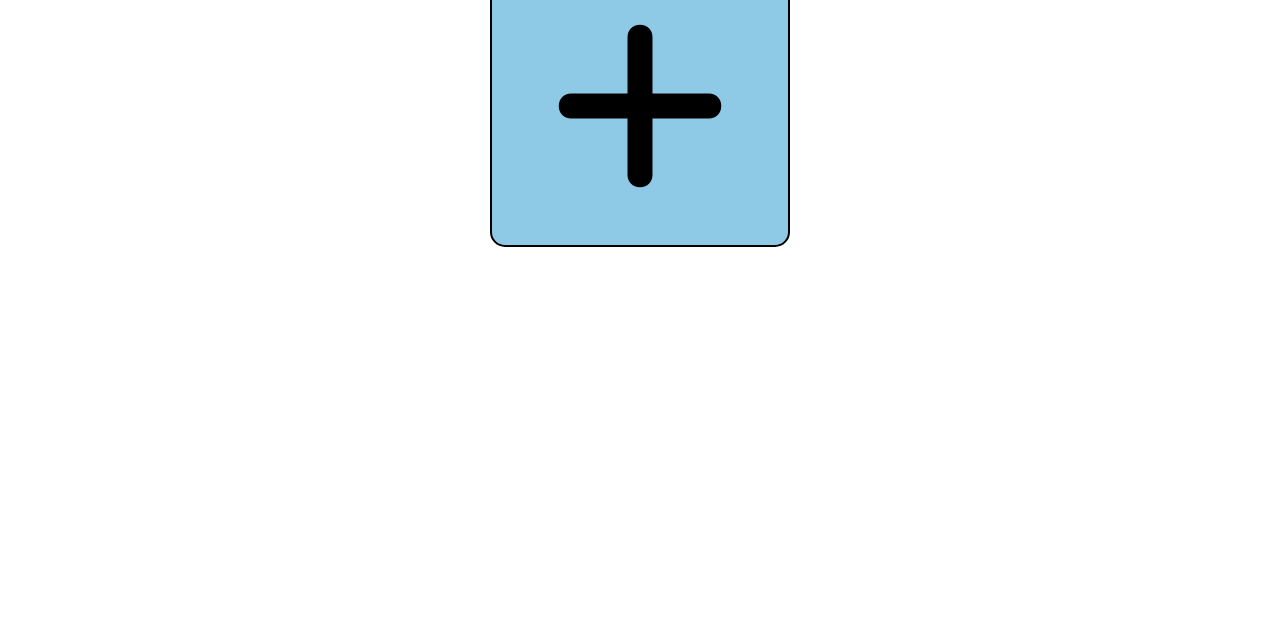
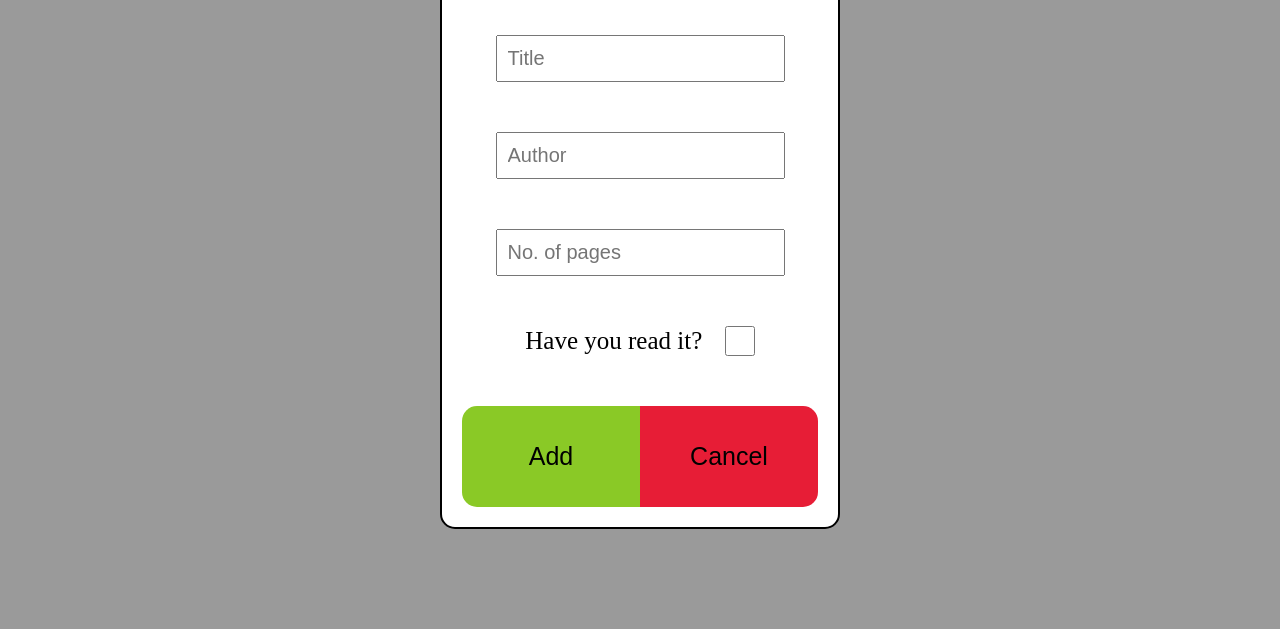
Before and after one commit to Roopaksh1/Library, a plain HTML site: page indes.html in a window 1280 px wide. Shown: the part 171-800 px from the top of the page. Drawn offline with Linux system fonts and the light colour scheme.

Commit message:
Add form

```diff
--- a/indes.html
+++ b/indes.html
@@ -4,7 +4,7 @@
     <meta charset="UTF-8" />
     <meta http-equiv="X-UA-Compatible" content="IE=edge" />
     <meta name="viewport" content="width=device-width, initial-scale=1.0" />
-    <link rel="stylesheet" href="style.css">
+    <link rel="stylesheet" href="style.css" />
     <script src="script.js"></script>
     <script
       src="https://kit.fontawesome.com/e5e5f9413c.js"
@@ -13,10 +13,36 @@
     <title>Library</title>
   </head>
   <body>
-    <h1>Library</h1>
-    <div class="container">
-      <div class="book-container">
+    <div class="wrapper not-active">
+      <h1>Library</h1>
+      <div class="container">
+        <div class="book-container"></div>
       </div>
+      <form action="">
+        <div class="form">
+          <h2>Add New Book</h2>
+          <p>
+            <input type="text" name="title" id="title" placeholder="Title" required>
+            <label for="title">Title</label>
+          </p>
+          <p>
+            <input type="text" name="author" id="auhtor" placeholder="Author" required>
+            <label for="author">Author</label>
+          </p>
+          <p>
+            <input type="number" name="pages" id="pages" placeholder="No. of pages" required>
+            <label for="pages">No. of pages</label>
+          </p>
+          <ul>
+            <label for="read-flag">Have you read it?</label>
+            <input type="checkbox" name="read" id="read-flag">
+          </ul>
+          <div class="buttons">
+            <button type="submit">Add</button>
+            <button type="button">Cancel</button>
+          </div>
+        </div>
+      </form>
     </div>
   </body>
 </html>
--- a/script.js
+++ b/script.js
@@ -8,8 +8,23 @@ const addButton = () => {
 }
 
 const bindEvents = () => {
-
+  document.querySelector(".add-book").addEventListener("click", openForm);
 }
 
 window.addEventListener("load", addButton);
 window.addEventListener("load", bindEvents);
+
+function Book(title, author, pages, read) {
+  this.title = title;
+  this.author = author;
+  this.pages = pages;
+  this.read = read;
+}
+
+const addBookToLibrary = () => {
+
+}
+
+const openForm = () => {
+
+}
--- a/style.css
+++ b/style.css
@@ -1,5 +1,6 @@
 :root {
   font-size: 62.5%;
+  --not-active: rgba(0, 0, 0, 0.397);
 }
 
 *, *::after, *::before {
@@ -46,3 +47,106 @@ h1 {
 .add-book *:hover {
   transform: scale(1.2) rotateZ(90deg);
 }
+
+.form {
+  position: absolute;
+  top: 50%;
+  left: 50%;
+  transform: translate(-50%, -50%);
+  background-color: white;
+  width: 40rem;
+  height: 60rem;
+  border: black solid 2px;
+  padding: 2rem;
+  display: flex;
+  flex-direction: column;
+  gap: 5rem;
+  justify-content: center;
+  align-items: center;
+  border-radius: 1.5rem;
+}
+
+.form h2 {
+  font-size: 3rem;
+}
+
+.form input[type="text"], .form input[type="number"] {
+  font-size: 2rem;
+  padding: 1rem;
+}
+
+.form p {
+  position: relative;
+}
+
+.form p label {
+  font-size: 2rem;
+  transition: all 0.3s ease-in-out;
+  position: absolute;
+  opacity: 0;
+  top: 1rem;
+  left: 0;
+}
+
+.form p input:not(:placeholder-shown) + label {
+  top: -2.5rem;
+  opacity: 1;
+}
+
+.form ul label{
+  font-size: 2.5rem;
+  margin-right: 2rem;
+  vertical-align: middle;
+}
+
+.form ul input {
+  width: 3rem;
+  height: 3rem;
+  border: black 2px solid;
+  vertical-align: middle;
+}
+
+.form .buttons {
+  align-self: stretch;
+  flex: 1;
+  display: flex;
+}
+
+.form .buttons button{
+  font-size: 2.5rem;
+  flex: 1;
+  cursor: pointer;
+  border: none;
+}
+
+.form .buttons button[type="submit"] {
+  border-radius: 1.5rem 0 0 1.5rem;
+  background-color: #8ac926;
+}
+
+.form .buttons button[type="button"] {
+  border-radius: 0 1.5rem 1.5rem 0;
+  background-color: #e71d36;
+}
+
+.form .buttons button[type="button"]:active {
+  background-color: #d90429;
+}
+
+.form .buttons button[type="submit"]:active {
+  background-color: #55a630;
+}
+
+.not-active::before {
+  content: "";
+  position: absolute;
+  top: 0;
+  left: 0;
+  min-width: 100vw;
+  min-height: 100vh;
+  background-color: var(--not-active);
+}
+
+.hidden {
+  display: none;
+}
```
